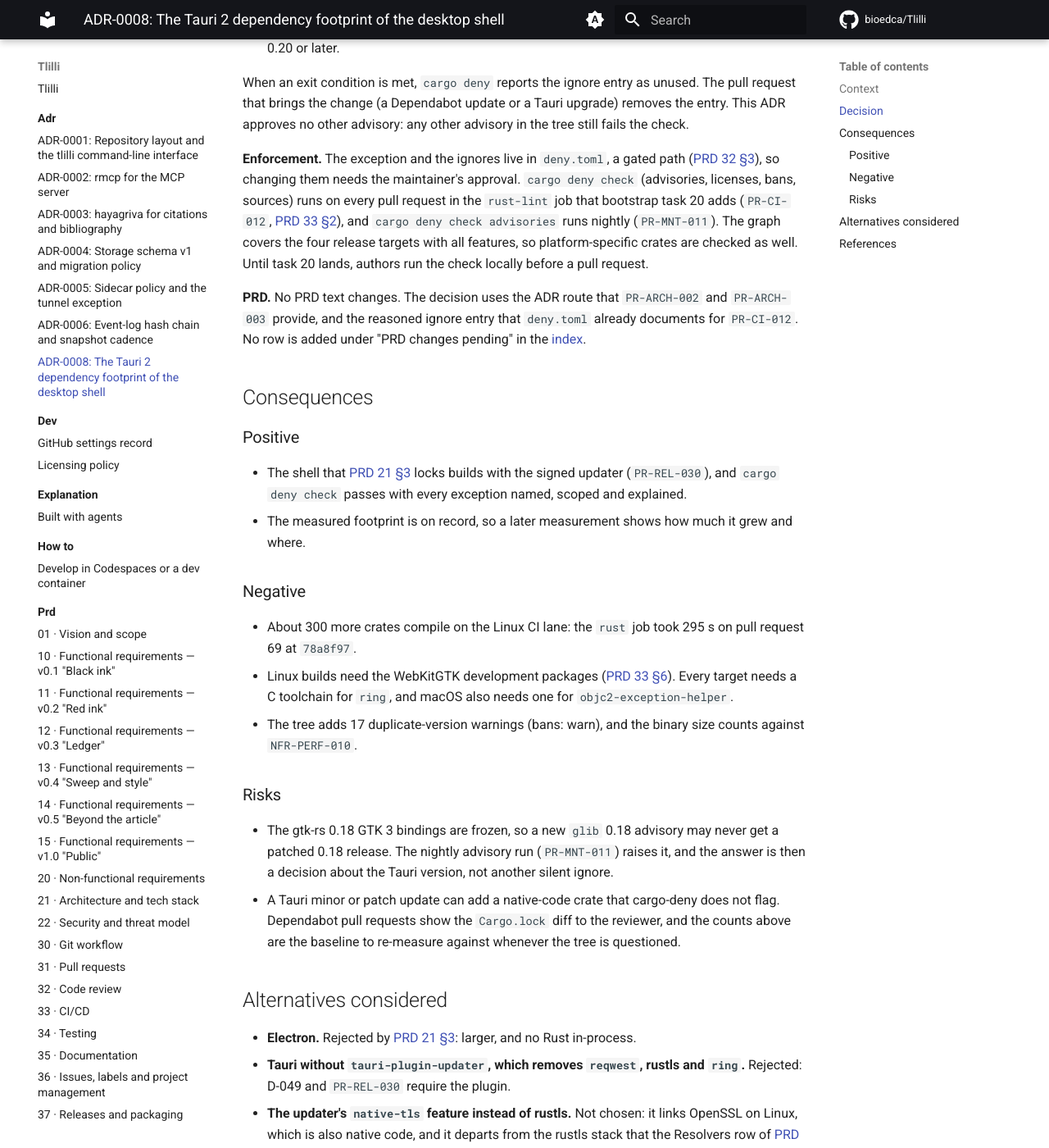
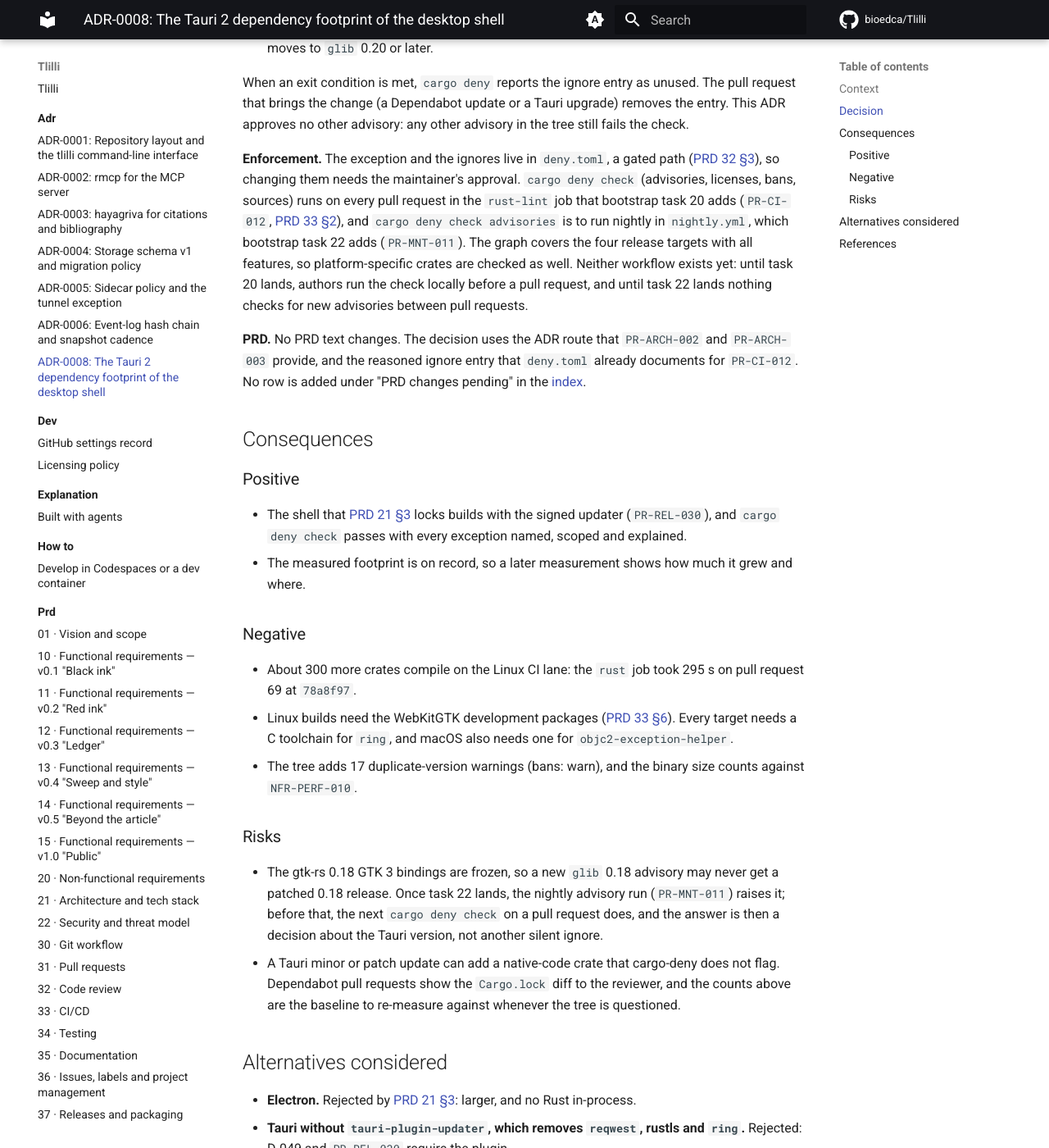
Before and after one commit to bioedca/Tlilli, an MkDocs documentation site: the page built from docs/adr/0008-tauri-dependency-footprint.md, in a window 1280 px wide and 1400 px high, scrolled down 2722 px. Shown: the whole window at 82% size. Built offline with MkDocs 1.6.1 and Material for MkDocs 9.7.7, drawn with Linux system fonts in a browser that asks for light colours; comment, search, counter and statistics services are not loaded; some of the changed text lies outside the part shown.

Commit message:
fix(tauri): reject wildcard csp sources and correct ADR-0008
Answers CodeRabbit round 1 on this pull request:

- the CSP contract test also fails on any source containing a
  wildcard, so `default-src 'self' *` no longer passes; checked by
  adding the wildcard to tauri.conf.json, which fails the test;
- ADR-0008 names the glib 0.18.5 method that returns VariantStrIter,
  array_iter_str. A rescan of the sources of all 304 crates in the
  Linux tree at c98948d finds both names only in glib itself, so the
  no-use claim stands;
- ADR-0008 states that the nightly advisory run is planned (bootstrap
  task 22, nightly.yml) and that, like the task 20 pull-request check,
  it does not exist yet.

Signed-off-by: bioedca <131809205+bioedca@users.noreply.github.com>

```diff
--- a/docs/adr/0008-tauri-dependency-footprint.md
+++ b/docs/adr/0008-tauri-dependency-footprint.md
@@ -10,7 +10,7 @@
 
 - `PR-ARCH-002`: a dependency with native code (C or C++ builds, bundled binaries) or more than 200 transitive crates requires an ADR.
 - `PR-ARCH-003`: licenses outside the allow-list in `deny.toml` need an ADR.
-- `PR-CI-012` and `PR-MNT-011`: `cargo deny check` runs on every pull request and nightly, with advisories set to deny; `deny.toml` asks every ignore entry for a reason.
+- `PR-CI-012` and `PR-MNT-011`: `cargo deny check` is to run on every pull request and nightly, with advisories set to deny; `deny.toml` asks every ignore entry for a reason.
 
 Locking Tauri fixes the choice of shell but records neither its size nor its native code. ADR-0002 set the pattern for `rmcp`: the pull request that first adds a dependency reports the crate count and cites an ADR when the count is above 200. Pull request 69 adds Tauri, and this ADR is that record.
 
@@ -51,11 +51,11 @@ The older "gtk-rs GTK3 bindings - no longer maintained" advisories (RUSTSEC-2024
 **Two advisory ignores, each with an exit condition.** `deny.toml` gains two `ignore` entries whose `reason` cites this ADR:
 
 - **RUSTSEC-2024-0370 (`proc-macro-error`, unmaintained).** Tolerable: it is a procedural-macro dependency that runs only at build time on gtk-rs macro input, and "unmaintained" reports no vulnerability. Exit: the Linux stack no longer uses `glib-macros` 0.18, that is, Tauri leaves gtk-rs 0.18.
-- **RUSTSEC-2024-0429 (`glib` 0.18, unsound `VariantStrIter`).** Tolerable: only the iterator implementations of `VariantStrIter` are affected. At `78a8f97`, no crate in the Linux tree other than `glib` references `VariantStrIter` or `Variant::iter_str_array`, the call that produces one (checked against the crate sources). Tlilli code must not call them either. The macOS and Windows builds contain no `glib`. Exit: Tauri's Linux backend moves to `glib` 0.20 or later.
+- **RUSTSEC-2024-0429 (`glib` 0.18, unsound `VariantStrIter`).** Tolerable: only the iterator implementations of `VariantStrIter` are affected. At `c98948d`, no crate in the Linux tree other than `glib` references `VariantStrIter` or `Variant::array_iter_str`, the method that returns one (checked against the sources of all 304 crates). Tlilli code must not call them either. The macOS and Windows builds contain no `glib`. Exit: Tauri's Linux backend moves to `glib` 0.20 or later.
 
 When an exit condition is met, `cargo deny` reports the ignore entry as unused. The pull request that brings the change (a Dependabot update or a Tauri upgrade) removes the entry. This ADR approves no other advisory: any other advisory in the tree still fails the check.
 
-**Enforcement.** The exception and the ignores live in `deny.toml`, a gated path ([PRD 32 §3](../prd/32-code-review.md#3-human-review-scoped-gates)), so changing them needs the maintainer's approval. `cargo deny check` (advisories, licenses, bans, sources) runs on every pull request in the `rust-lint` job that bootstrap task 20 adds (`PR-CI-012`, [PRD 33 §2](../prd/33-ci-cd.md)), and `cargo deny check advisories` runs nightly (`PR-MNT-011`). The graph covers the four release targets with all features, so platform-specific crates are checked as well. Until task 20 lands, authors run the check locally before a pull request.
+**Enforcement.** The exception and the ignores live in `deny.toml`, a gated path ([PRD 32 §3](../prd/32-code-review.md#3-human-review-scoped-gates)), so changing them needs the maintainer's approval. `cargo deny check` (advisories, licenses, bans, sources) runs on every pull request in the `rust-lint` job that bootstrap task 20 adds (`PR-CI-012`, [PRD 33 §2](../prd/33-ci-cd.md)), and `cargo deny check advisories` is to run nightly in `nightly.yml`, which bootstrap task 22 adds (`PR-MNT-011`). The graph covers the four release targets with all features, so platform-specific crates are checked as well. Neither workflow exists yet: until task 20 lands, authors run the check locally before a pull request, and until task 22 lands nothing checks for new advisories between pull requests.
 
 **PRD.** No PRD text changes. The decision uses the ADR route that `PR-ARCH-002` and `PR-ARCH-003` provide, and the reasoned ignore entry that `deny.toml` already documents for `PR-CI-012`. No row is added under "PRD changes pending" in the [index](README.md).
 
@@ -74,7 +74,7 @@ When an exit condition is met, `cargo deny` reports the ignore entry as unused.
 
 ### Risks
 
-- The gtk-rs 0.18 GTK 3 bindings are frozen, so a new `glib` 0.18 advisory may never get a patched 0.18 release. The nightly advisory run (`PR-MNT-011`) raises it, and the answer is then a decision about the Tauri version, not another silent ignore.
+- The gtk-rs 0.18 GTK 3 bindings are frozen, so a new `glib` 0.18 advisory may never get a patched 0.18 release. Once task 22 lands, the nightly advisory run (`PR-MNT-011`) raises it; before that, the next `cargo deny check` on a pull request does, and the answer is then a decision about the Tauri version, not another silent ignore.
 - A Tauri minor or patch update can add a native-code crate that cargo-deny does not flag. Dependabot pull requests show the `Cargo.lock` diff to the reviewer, and the counts above are the baseline to re-measure against whenever the tree is questioned.
 
 ## Alternatives considered
```
Also changed, not shown: 1 other file.
